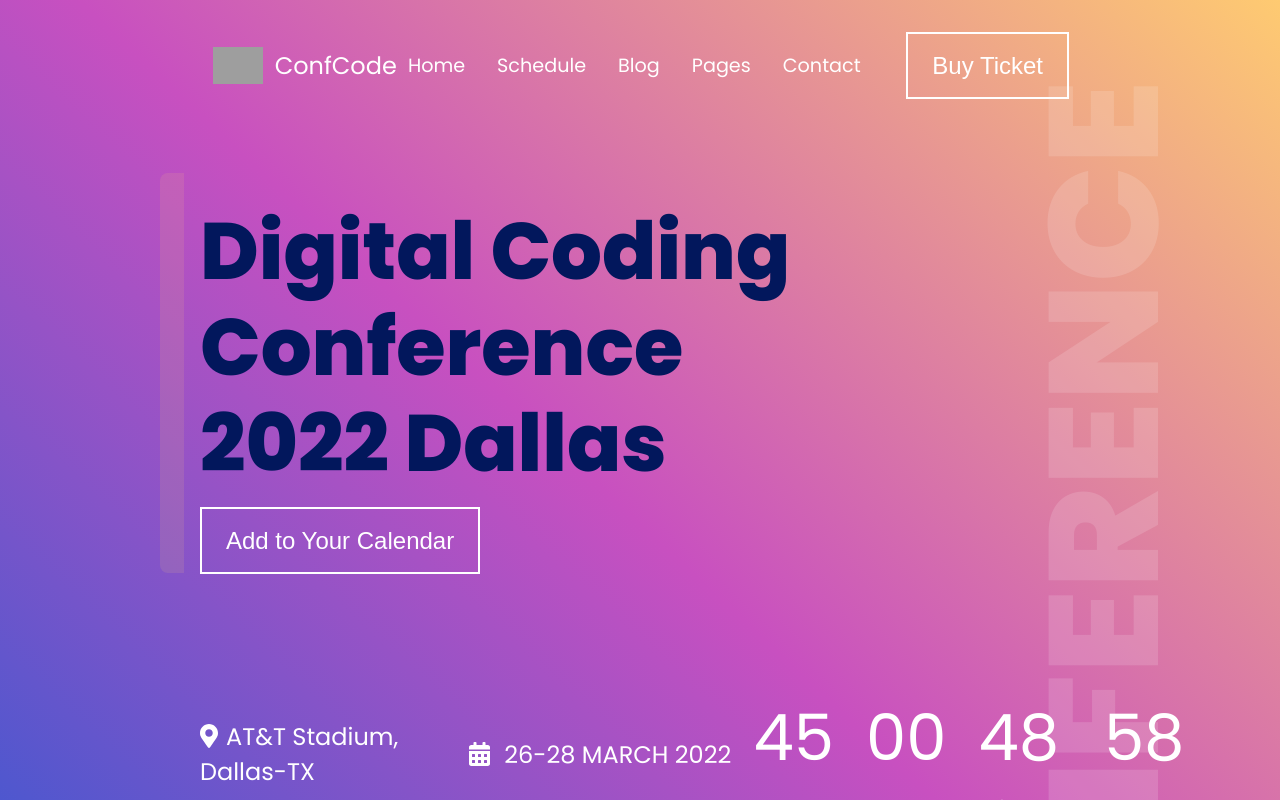
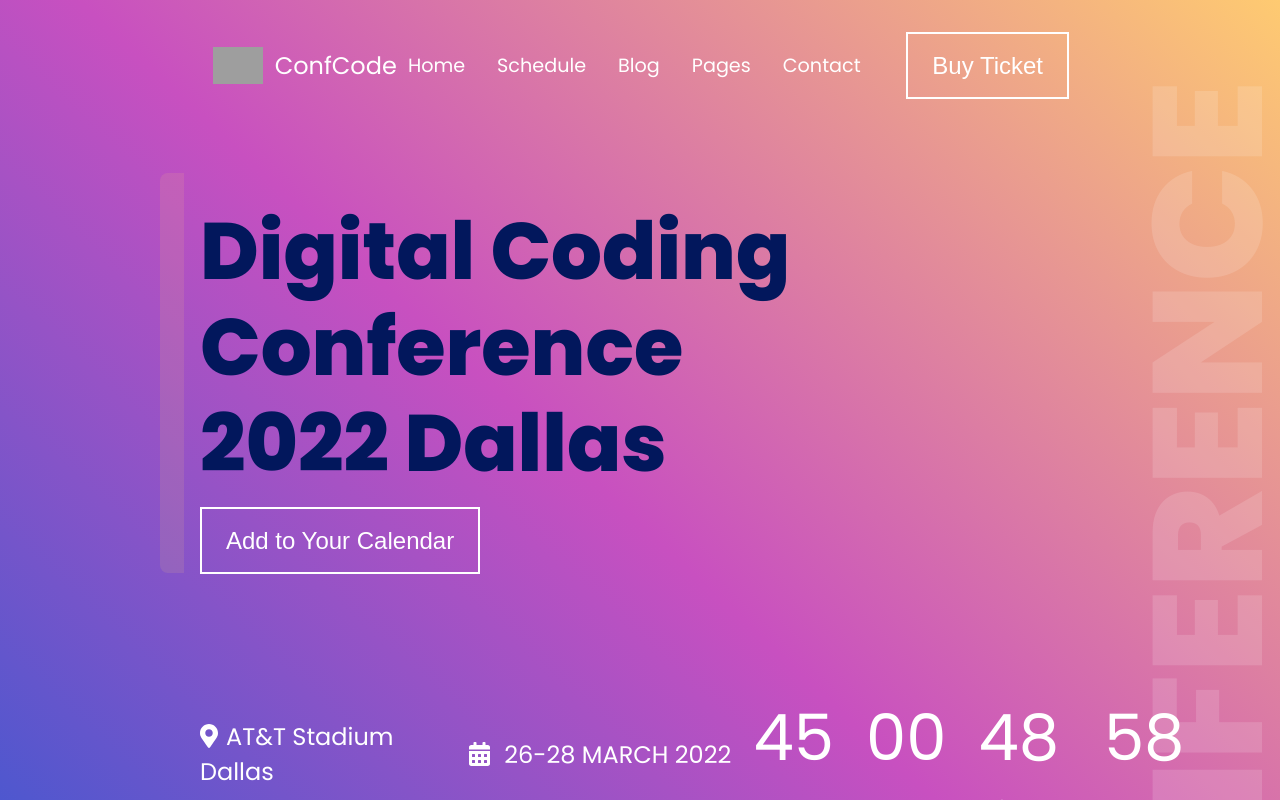
Before and after one commit to Brunno-DaSilva/conference-schedule-app, a React (Create React App) app: page / in a window 1280 px wide. Shown: the top 800 px of the page. Built offline with nearby package versions, Linux system fonts and the light colour scheme; grey boxes are pictures that could not be loaded.

Commit message:
adjusted color and text for header

```diff
--- a/src/components/Header/Header.js
+++ b/src/components/Header/Header.js
@@ -35,7 +35,7 @@ function Header(props) {
                 icon={faMapMarkerAlt}
               />
             </span>
-            AT&T Stadium, Dallas-TX
+            AT&T Stadium Dallas
           </p>
         </div>
         <div className="info__time">
--- a/src/components/Header/header.styles.scss
+++ b/src/components/Header/header.styles.scss
@@ -26,7 +26,7 @@
     transform: rotate(180deg);
     line-height: 1.2em;
     top: 9%;
-    left: 70%;
+    left: 78%;
   }
   p {
     color: #02175c;
```
